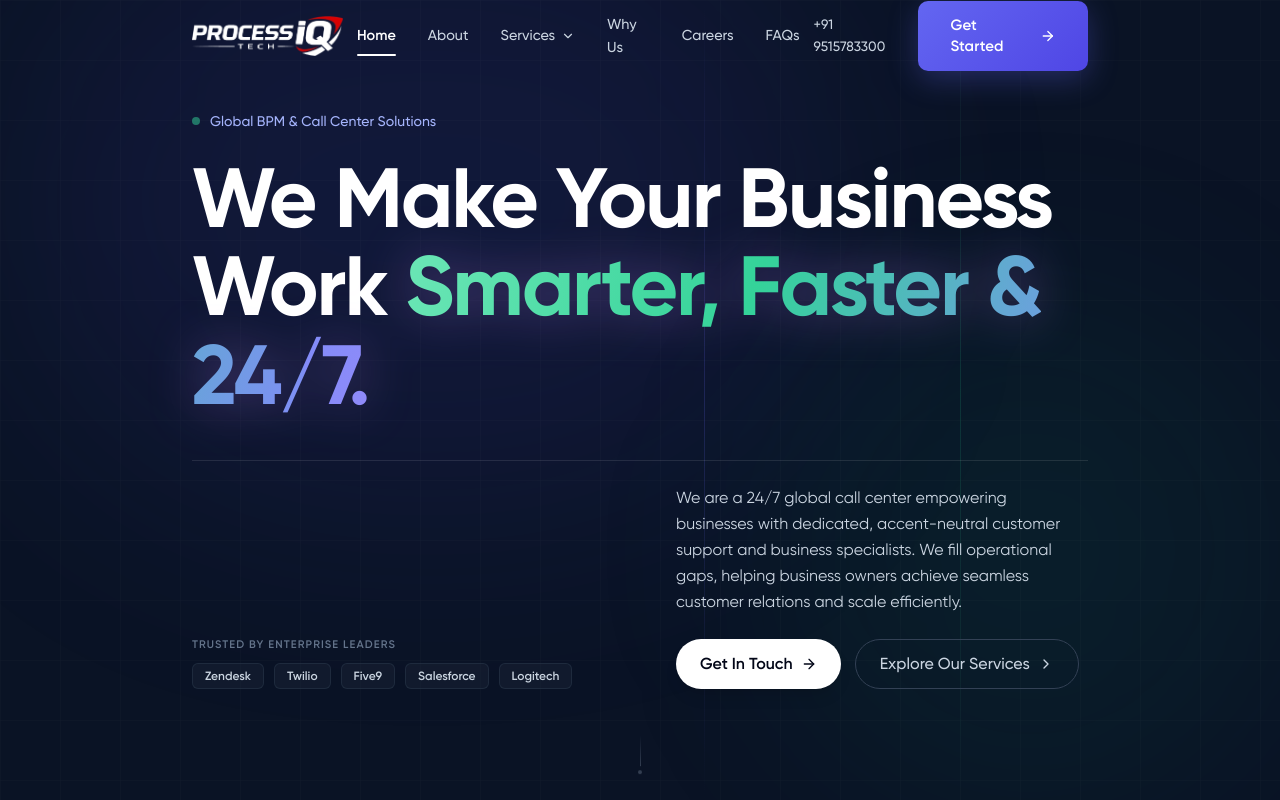
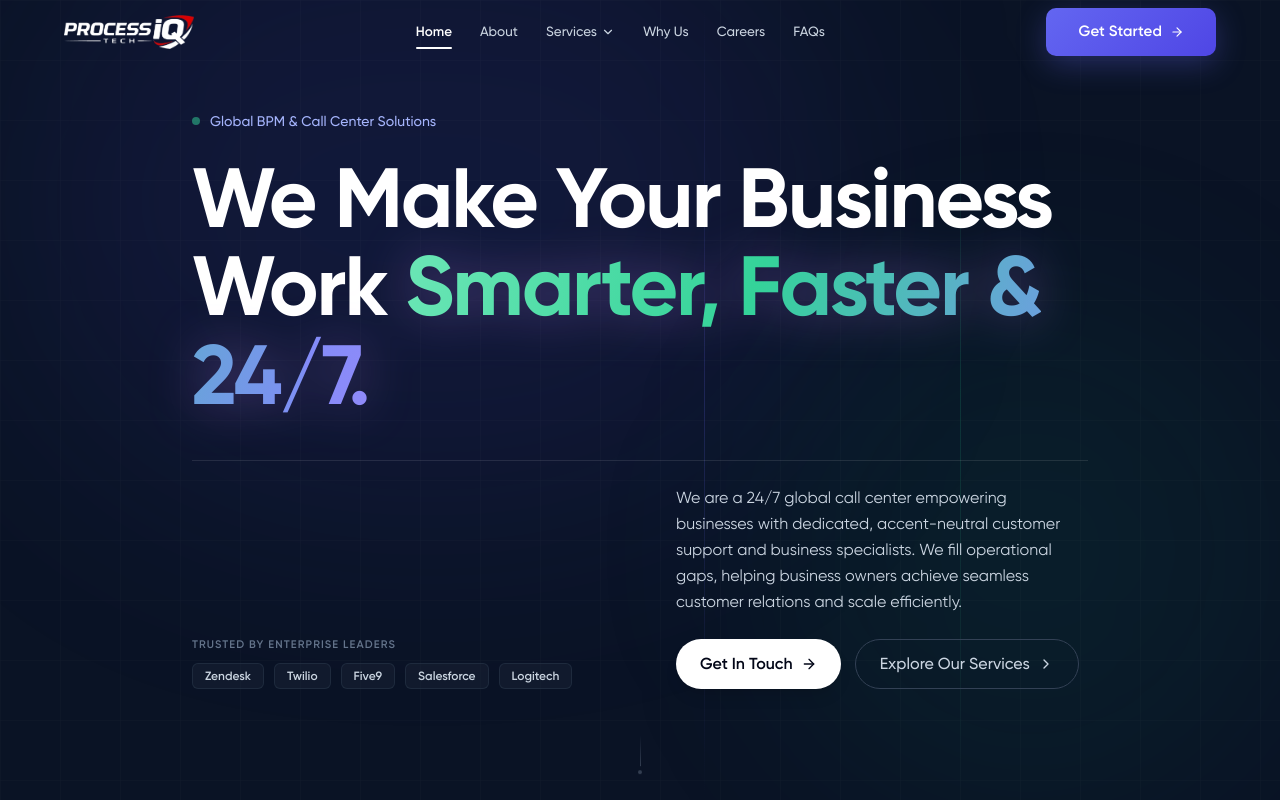
Before and after one commit to HarshUserethe/inventory-piqt, a Next.js app: page / in a window 1280 px wide. Shown: the top 800 px of the page. Built offline with nearby package versions, Linux system fonts and the light colour scheme.

Commit message:
fix the navigation bar

```diff
--- a/src/components/layout/Navbar.tsx
+++ b/src/components/layout/Navbar.tsx
@@ -51,15 +51,15 @@ export default function Navbar() {
             : "bg-transparent"
         )}
       >
-        <div className="container-custom">
-          <div className="flex items-center justify-between h-18 py-4">
+        <div className="w-full px-6 sm:px-8 lg:px-12 xl:px-16">
+          <div className="flex items-center justify-between h-16 py-3">
             {/* Logo */}
             <Link
               href="/"
               className="relative flex items-center group py-1"
               aria-label="Process IQ Tech Home"
             >
-              <div className="relative flex items-center h-8 sm:h-9 md:h-10">
+              <div className="relative flex items-center h-7 sm:h-8 md:h-[2.125rem]">
                 {/* Logo for y:0 (White text on dark/transparent background) */}
                 <Image
                   src="/logo-white.png"
@@ -68,7 +68,7 @@ export default function Navbar() {
                   height={166}
                   priority
                   className={cn(
-                    "h-8 sm:h-9 md:h-10 w-auto object-contain transition-opacity duration-300",
+                    "h-7 sm:h-8 md:h-[2.125rem] w-auto object-contain transition-opacity duration-300",
                     isScrolled ? "opacity-0 pointer-events-none" : "opacity-100"
                   )}
                 />
@@ -80,7 +80,7 @@ export default function Navbar() {
                   height={166}
                   priority
                   className={cn(
-                    "absolute inset-0 h-8 sm:h-9 md:h-10 w-auto object-contain transition-opacity duration-300",
+                    "absolute inset-0 h-7 sm:h-8 md:h-[2.125rem] w-auto object-contain transition-opacity duration-300",
                     isScrolled ? "opacity-100" : "opacity-0 pointer-events-none"
                   )}
                 />
@@ -97,7 +97,7 @@ export default function Navbar() {
                     <div key={link.label} className="relative group">
                       <button
                         className={cn(
-                          "relative flex items-center gap-1.5 px-3.5 py-2 text-[0.9rem] font-medium transition-colors duration-200",
+                          "relative flex items-center gap-1 px-3 py-1.5 text-[0.84rem] font-medium transition-colors duration-200",
                           isServicesActive
                             ? isScrolled
                               ? "text-primary-600 font-semibold"
@@ -114,7 +114,7 @@ export default function Navbar() {
                         <ChevronDown className="w-3.5 h-3.5 transition-transform duration-200 group-hover:rotate-180" />
                         <span
                           className={cn(
-                            "absolute bottom-0 left-3.5 right-3.5 h-[2px] rounded-full transition-all duration-200 origin-center",
+                            "absolute bottom-0 left-3 right-3 h-[2px] rounded-full transition-all duration-200 origin-center",
                             isServicesActive
                               ? isScrolled
                                 ? "bg-primary-600 opacity-100 scale-x-100"
@@ -170,7 +170,7 @@ export default function Navbar() {
                     key={link.href}
                     href={link.href}
                     className={cn(
-                      "relative px-3.5 py-2 text-[0.9rem] font-medium transition-colors duration-200 group",
+                      "relative px-3 py-1.5 text-[0.84rem] font-medium transition-colors duration-200 group",
                       isActive
                         ? isScrolled
                           ? "text-primary-600 font-semibold"
@@ -183,7 +183,7 @@ export default function Navbar() {
                     <span>{link.label}</span>
                     <span
                       className={cn(
-                        "absolute bottom-0 left-3.5 right-3.5 h-[2px] rounded-full transition-all duration-200 origin-center",
+                        "absolute bottom-0 left-3 right-3 h-[2px] rounded-full transition-all duration-200 origin-center",
                         isActive
                           ? isScrolled
                             ? "bg-primary-600 opacity-100 scale-x-100"
@@ -196,22 +196,11 @@ export default function Navbar() {
               })}
             </div>
 
-            {/* CTA */}
-            <div className="hidden lg:flex items-center gap-3">
-              <Link
-                href="tel:+18887429100"
-                className={cn(
-                  "text-[0.85rem] font-medium transition-colors",
-                  isScrolled
-                    ? "text-neutral-500 hover:text-neutral-800"
-                    : "text-neutral-300 hover:text-white"
-                )}
-              >
-                {siteConfig.phone}
-              </Link>
-              <Link href="/contact" className="btn-primary py-2.5 px-5 text-sm">
-                Get Started
-                <ArrowRight className="w-4 h-4" />
+            {/* Right Corner CTA */}
+            <div className="hidden lg:flex items-center">
+              <Link href="/contact" className="btn-primary py-2 px-4 text-xs sm:text-[0.825rem] font-semibold shadow-md hover:shadow-lg transition-all">
+                <span>Get Started</span>
+                <ArrowRight className="w-3.5 h-3.5" />
               </Link>
             </div>
 
```
Also changed, not shown: 1 other file (tests, documents, lock files or other folders).
